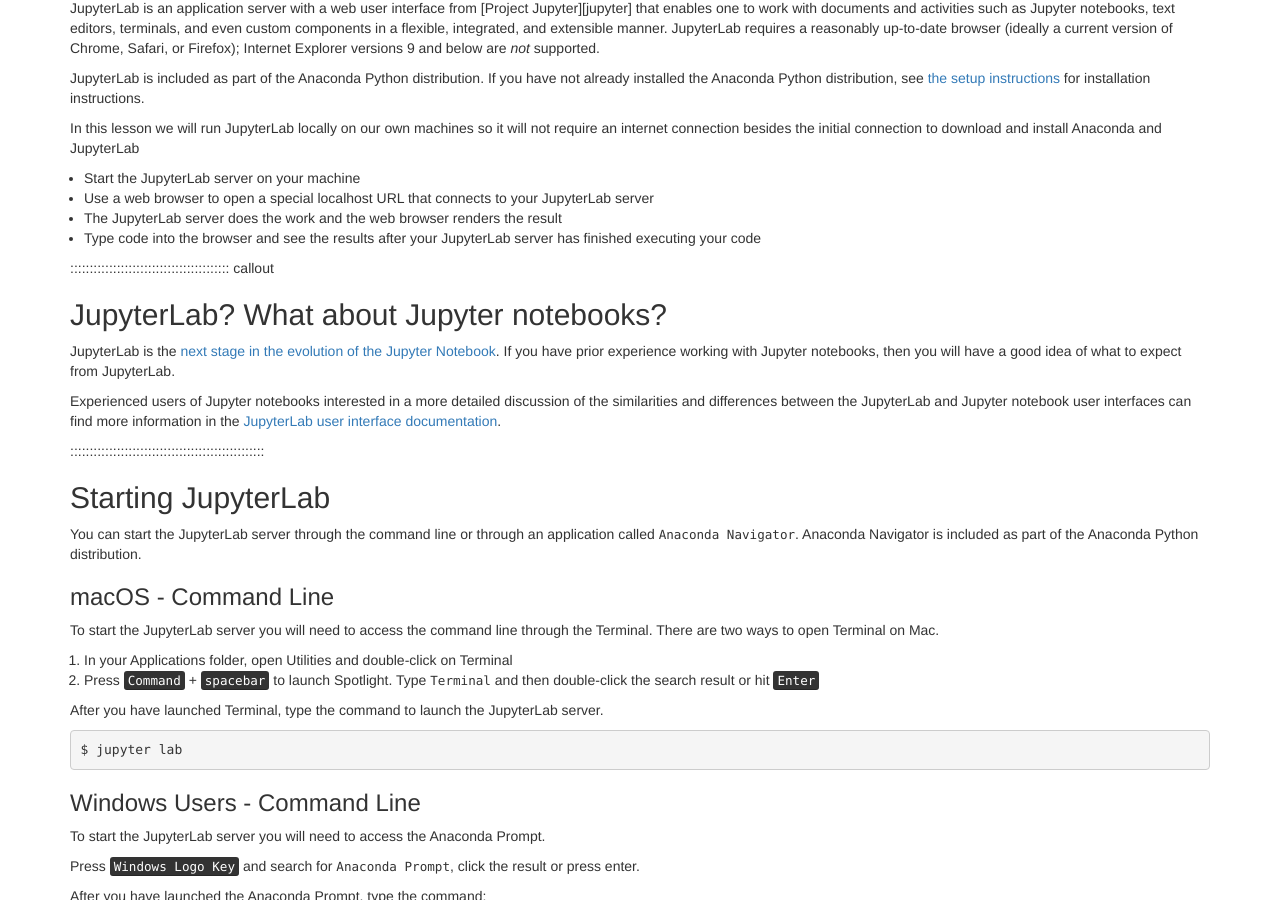
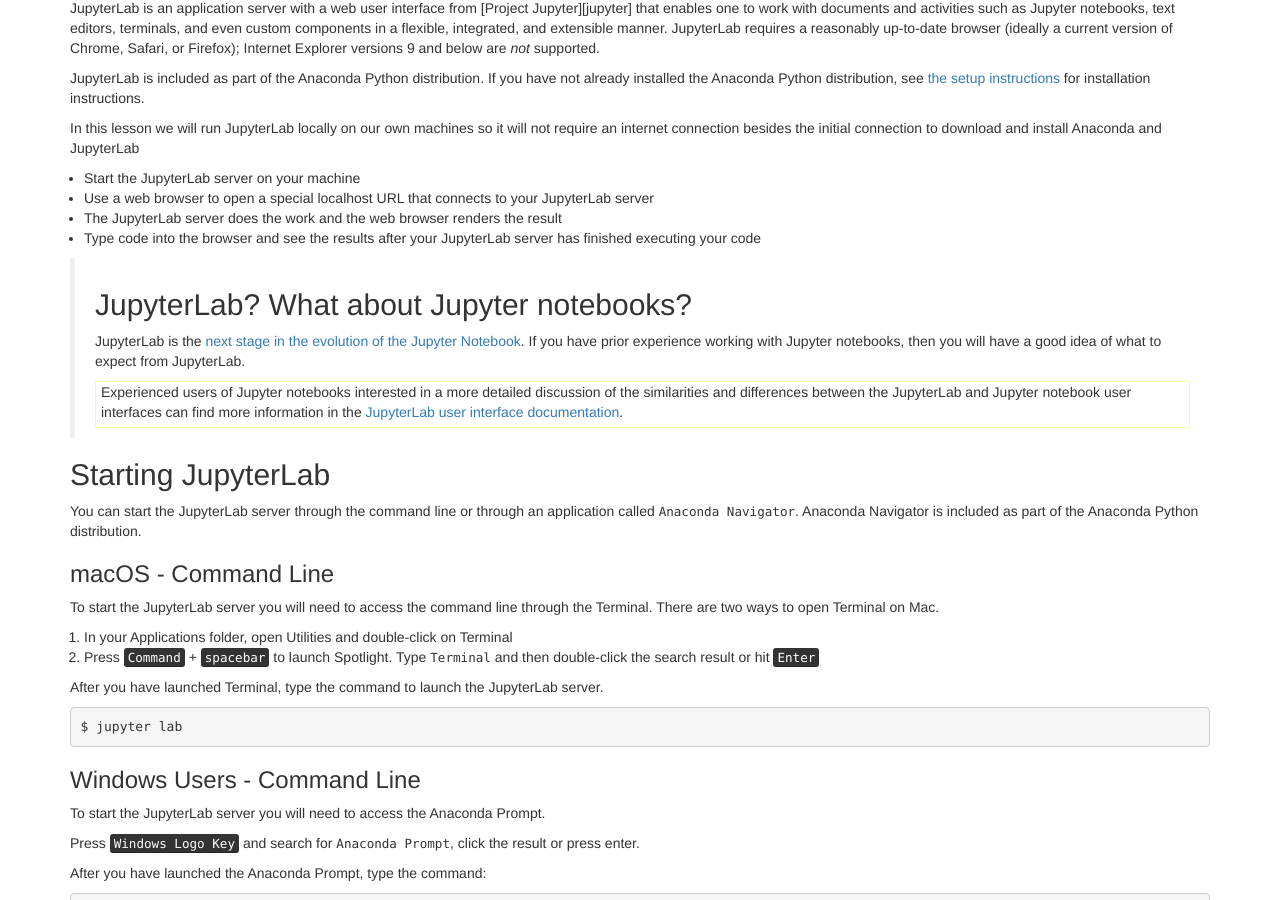
Before and after one commit to mesfind/python-basic, a Jekyll site: the page built from _episodes/00-run-quit.md, in a window 1280 px wide and 900 px high, scrolled down 802 px. Built offline with Jekyll 4.4.1, drawn with Linux system fonts in a browser that asks for light colours.

Commit message:
fix setup callout

```diff
--- a/_episodes/00-run-quit.md
+++ b/_episodes/00-run-quit.md
@@ -57,19 +57,17 @@
 - The JupyterLab server does the work and the web browser renders the result
 - Type code into the browser and see the results after your JupyterLab server has finished executing your code
 
-:::::::::::::::::::::::::::::::::::::::::  callout
 
-## JupyterLab? What about Jupyter notebooks?
+> ## JupyterLab? What about Jupyter notebooks?
+>
+> JupyterLab is the [next stage in the evolution of the Jupyter Notebook](https://jupyterlab.readthedocs.io/en/stable/getting_started/overview.html#overview).
+> If you have prior experience working with Jupyter notebooks, then you will have a good idea of what to expect from JupyterLab.
+>
+> Experienced users of Jupyter notebooks interested in a more detailed discussion of the similarities and differences
+> between the JupyterLab and Jupyter notebook user interfaces can find more information in the
+[JupyterLab user interface documentation][jupyterlab-ui].
+> {: .callout}
 
-JupyterLab is the [next stage in the evolution of the Jupyter Notebook](https://jupyterlab.readthedocs.io/en/stable/getting_started/overview.html#overview).
-If you have prior experience working with Jupyter notebooks, then you will have a good idea of what to expect from JupyterLab.
-
-Experienced users of Jupyter notebooks interested in a more detailed discussion of the similarities and differences
-between the JupyterLab and Jupyter notebook user interfaces can find more information in the
-[JupyterLab user interface documentation][jupyterlab-ui].
-
-
-::::::::::::::::::::::::::::::::::::::::::::::::::
 
 ## Starting JupyterLab
 
```
